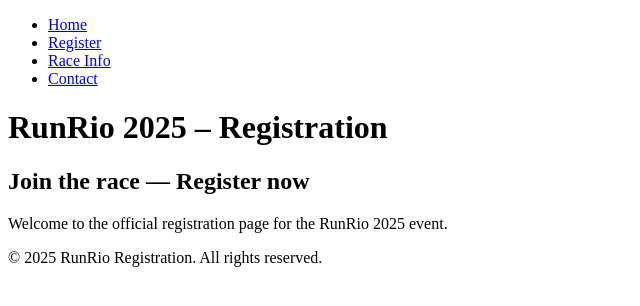
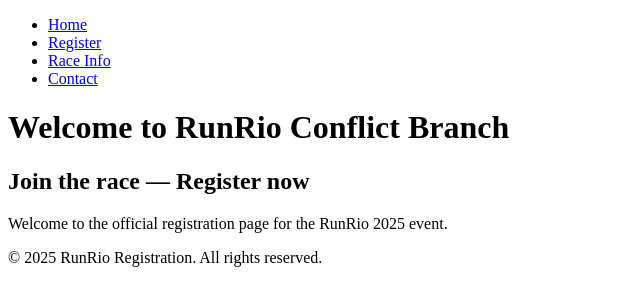
Before and after one commit to mizzyperez/runrio-registration, a plain HTML site: page index.html in a window 1280 px wide. Shown: the whole page, without its empty margins (0-640 px from the left). Drawn offline with Linux system fonts and the light colour scheme.

Commit message:
Resolve merge conflict: keep Conflict Branch heading

```diff
--- a/index.html
+++ b/index.html
@@ -14,7 +14,7 @@
       <li><a href="#">Contact</a></li>
     </ul>
   </nav>
-  <h1>RunRio 2025 – Registration</h1>
+  <h1>Welcome to RunRio Conflict Branch</h1>
   <h2 id="tagline">Join the race — Register now</h2>
   <p>Welcome to the official registration page for the RunRio 2025 event.</p>
 
```
